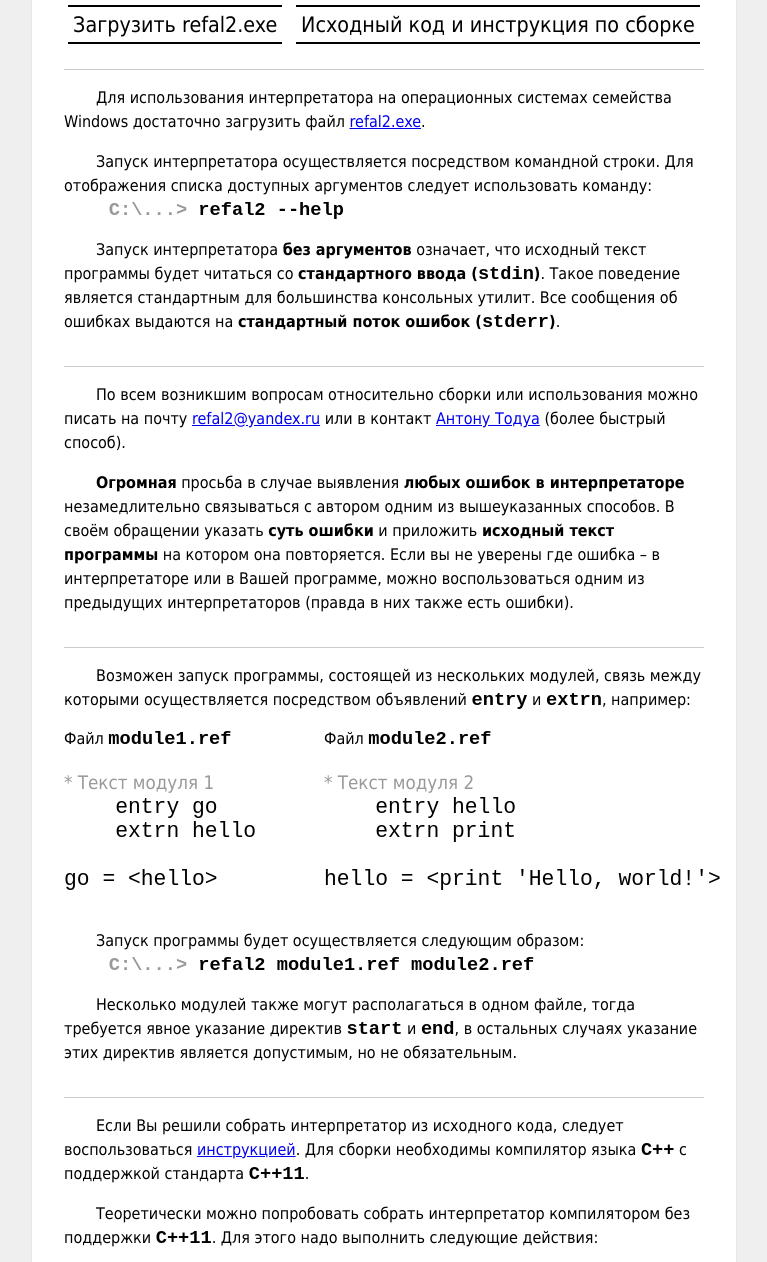
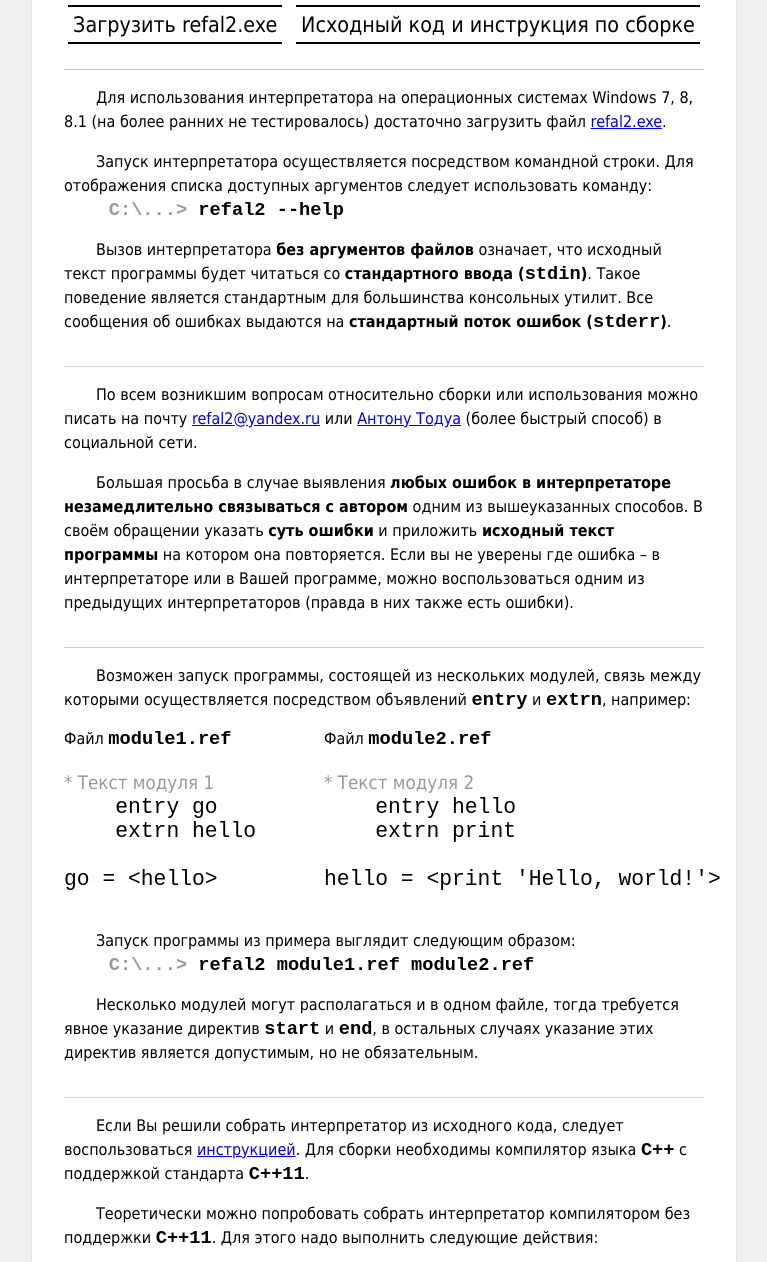
Before and after one commit to refal2/refal2.github.com, a plain HTML site: page index.html in a window 1280 px wide. Shown: the part 295-1557 px from the top of the page, without its empty margins (256-1023 px from the left). Drawn offline with Linux system fonts and the light colour scheme.

Commit message:
correct text

```diff
--- a/index.html
+++ b/index.html
@@ -16,13 +16,13 @@
 			</div>
 			<div class="line"></div>
 			<div class="content">
-				<p>Для использования интерпретатора на операционных системах семейства Windows достаточно загрузить файл
+				<p>Для использования интерпретатора на операционных системах Windows 7, 8, 8.1 (на более ранних не тестировалось) достаточно загрузить файл
 					<a href="refal2.exe" target="_blank">refal2.exe</a>.</p>
 
 				<p>Запуск интерпретатора осуществляется посредством командной строки.
 					Для отображения списка доступных аргументов следует использовать команду:<br>
 					<code><span>&nbsp;&nbsp;&nbsp;&nbsp;C:\...&gt; </span>refal2 --help</code></p>
-				<p>Запуск интерпретатора <b>без аргументов</b> означает, что исходный текст программы будет читаться со
+				<p>Вызов интерпретатора <b>без аргументов файлов</b> означает, что исходный текст программы будет читаться со
 					<b>стандартного ввода (<code>stdin</code>)</b>. Такое поведение является стандартным для большинства консольных утилит.
 					Все сообщения об ошибках выдаются на <b>стандартный поток ошибок (<code>stderr</code>)</b>.</p>
 
@@ -30,9 +30,9 @@
 
 				<p>По всем возникшим вопросам относительно сборки или использования можно писать на почту
 					<a href="mailto:refal2@yandex.ru">refal2@yandex.ru</a>
-					или в контакт <a href="http://vk.com/id13476570" target="_blank">Антону Тодуа</a> (более быстрый способ).</p>
+					или <a href="http://vk.com/id13476570" target="_blank">Антону Тодуа</a> (более быстрый способ) в социальной сети.</p>
 
-				<p><b>Огромная</b> просьба в случае выявления <b>любых ошибок в интерпретаторе</b> незамедлительно связываться с автором одним из вышеуказанных способов.
+				<p>Большая просьба в случае выявления <b>любых ошибок в интерпретаторе незамедлительно связываться с автором</b> одним из вышеуказанных способов.
 					В своём обращении указать <b>суть ошибки</b> и приложить <b>исходный текст программы</b> на котором она повторяется.
 					Если вы не уверены где ошибка &ndash; в интерпретаторе или в Вашей программе,
 					можно воспользоваться одним из предыдущих интерпретаторов
@@ -63,10 +63,10 @@ hello = &lt;print 'Hello, world!'&gt;</pre></td>
 					</tr>
 				</table>
 
-				<p>Запуск программы будет осуществляется следующим образом:<br/>
+				<p>Запуск программы из примера выглядит следующим образом:<br/>
 					<code><span>&nbsp;&nbsp;&nbsp;&nbsp;C:\...&gt; </span>refal2 module1.ref module2.ref</code></p>
 
-				<p>Несколько модулей также могут располагаться в одном файле,
+				<p>Несколько модулей могут располагаться и в одном файле,
 					тогда требуется явное указание директив <code>start</code> и <code>end</code>,
 					в остальных случаях указание этих директив является допустимым, но не обязательным.</p>
 
```
